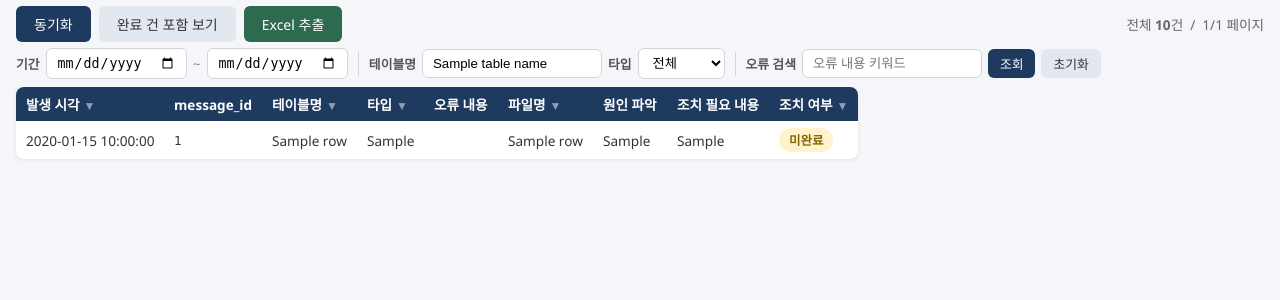
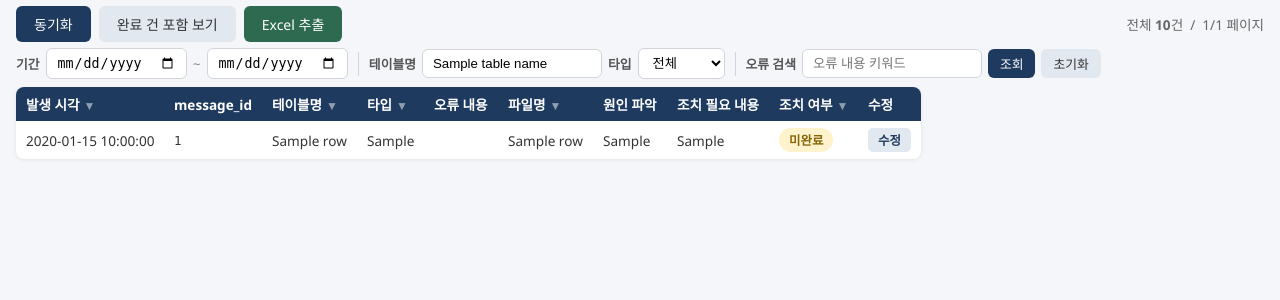
Before and after one commit to Joonhong-Park/error_log_tracker, a Flask app: template templates/index.html in a window 1280 px wide. Shown: the part 47-347 px from the top of the page. Run offline with Flask 3, Linux system fonts and the light colour scheme; the template is opened without the code that fills it: most values are stand-ins (such as "Sample title", 1, 10 or a date in 2020); some libraries are stand-ins or nearby versions.

Commit message:
feat: 행 전체 클릭 제거, 수정 버튼 열 추가
- tr onclick 제거, hover cursor 제거
- 마지막 열에 수정 버튼(a.btn-edit) 추가

Co-Authored-By: Claude Sonnet 4.6 <noreply@anthropic.com>

```diff
--- a/templates/index.html
+++ b/templates/index.html
@@ -101,7 +101,7 @@
     th.sort-active .sort-icon { opacity: 1; }
     tbody tr { border-bottom: 1px solid #e8ecf0; }
     tbody tr:last-child { border-bottom: none; }
-    tbody tr:hover { background: #f0f4f8; cursor: pointer; }
+    tbody tr:hover { background: #f0f4f8; }
 
     .resize-handle {
       position: absolute;
@@ -117,6 +117,18 @@
     .badge-resolved { background: #d4edda; color: #155724; }
 
     .text-muted { color: #888; font-style: italic; font-size: 0.82rem; }
+    .btn-edit {
+      display: inline-block;
+      padding: 3px 10px;
+      background: #e2e8f0;
+      color: #1e3a5f;
+      border-radius: 5px;
+      font-size: 0.78rem;
+      font-weight: 600;
+      text-decoration: none;
+      white-space: nowrap;
+    }
+    .btn-edit:hover { background: #1e3a5f; color: white; }
     .empty { text-align: center; padding: 48px; color: #aaa; font-size: 0.95rem; }
 
     .pagination {
@@ -234,11 +246,12 @@
         <th>원인 파악</th>
         <th>조치 필요 내용</th>
         {{ sort_link('resolved', '조치 여부') }}
+        <th>수정</th>
       </tr>
     </thead>
     <tbody>
       {% for r in rows %}
-      <tr onclick="location.href='{{ url_for('detail', message_id=r['message_id']) }}'">
+      <tr>
         <td>{{ r['create_date_ts'] }}</td>
         <td style="font-family:monospace; font-size:0.78rem;">{{ r['message_id'] }}</td>
         <td>{{ r['table_name'] }}</td>
@@ -259,6 +272,9 @@
           {% else %}
             <span class="badge badge-pending">미완료</span>
           {% endif %}
+        </td>
+        <td onclick="event.stopPropagation()">
+          <a href="{{ url_for('detail', message_id=r['message_id']) }}" class="btn-edit">수정</a>
         </td>
       </tr>
       {% endfor %}
```
